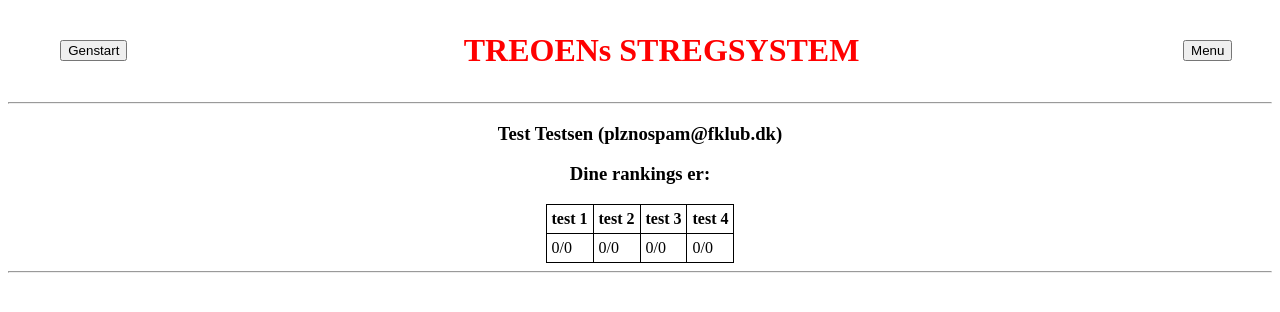
After one commit to f-klubben/stregsystemet, a Django app: page /1/user/1/rank in a window 1280 px wide. The commit adds this page. Shown: the top 312 px of the page. Run offline with Django 3.2, Linux system fonts and the light colour scheme; data comes from the database, SQL or seed files in the repository; data that the repository does not hold is empty.

Commit message:
Add ranking feature to userinfo

```diff
--- a/stregsystem/templates/stregsystem/menu.html
+++ b/stregsystem/templates/stregsystem/menu.html
@@ -25,6 +25,9 @@ har {{member.balance|money}} kroner til gode!
       </th>
       <th>
         <a href="/{{room.id}}/user/{{member.id}}/pay">Indsæt penge</a>
+      </th>
+       <th>
+        <a href="/{{room.id}}/user/{{member.id}}/rank">Rangliste</a>
       </th>
 {% comment %}
       <th>
--- /dev/null
+++ b/stregsystem/templates/stregsystem/menu_userrank.html
@@ -0,0 +1,31 @@
+{% extends "stregsystem/base.html" %}
+
+{% block title %}Treoens stregsystem : Rangliste {% endblock %}
+
+{% block content %}
+
+    <style>
+        .ranking {
+            border: 1px solid black;
+            border-collapse: collapse;
+            padding: 5px;
+        }
+    </style>
+
+    <center>
+        <h3>{{ member.firstname }} {{ member.lastname }} ({{ member.email }})</h3>
+        <h3>Dine rankings er:</h3>
+        <table class="ranking">
+            <tr class="ranking">
+                {% for header in rankings.keys %}
+                    <th class="ranking">{{ header }}</th>
+                {% endfor %}
+            </tr>
+            <tr class="ranking">
+                {% for _, rank in rankings.items %}
+                    <td class="ranking">{{ rank.0 }}/{{ rank.1 }}</td>
+                {% endfor %}
+            </tr>
+        </table>
+    </center>
+{% endblock %}
--- a/stregsystem/urls.py
+++ b/stregsystem/urls.py
@@ -28,5 +28,6 @@ urlpatterns = [
     re_path(r'^(?P<room_id>\d+)/sale/\d+/\d+/$', lambda request, room_id: redirect('menu_index', room_id=room_id), name="menu_sale"),
     re_path(r'^(?P<room_id>\d+)/user/(?P<member_id>\d+)/$', views.menu_userinfo, name="userinfo"),
     re_path(r'^(?P<room_id>\d+)/user/(?P<member_id>\d+)/pay$', views.menu_userpay, name="userpay"),
+    re_path(r'^(?P<room_id>\d+)/user/(?P<member_id>\d+)/rank$', views.menu_userrank, name="userrank"),
     re_path(r'^api/member/payment/qr$', views.qr_payment, name="payment_qr"),
 ]
--- a/stregsystem/views.py
+++ b/stregsystem/views.py
@@ -1,4 +1,5 @@
 import datetime
+import logging
 
 from django.core import management
 from django.forms import modelformset_factory, formset_factory
@@ -6,7 +7,7 @@ from django.forms import modelformset_factory, formset_factory
 from django.contrib.admin.views.decorators import staff_member_required
 from django.contrib.auth.decorators import permission_required
 from django.conf import settings
-from django.db.models import Q
+from django.db.models import Q, Count
 from django import forms
 from django.http import HttpResponsePermanentRedirect, HttpResponseBadRequest
 from django.shortcuts import get_object_or_404, render
@@ -26,6 +27,7 @@ from stregsystem.models import (
     Sale,
     StregForbudError,
     MobilePayment,
+    Category,
 )
 from stregsystem.utils import (
     make_active_productlist_query,
@@ -222,6 +224,39 @@ def menu_userpay(request, room_id, member_id):
     return render(request, 'stregsystem/menu_userpay.html', locals())
 
 
+def menu_userrank(request, room_id, member_id):
+    room = Room.objects.get(pk=room_id)
+    member = Member.objects.get(pk=member_id, active=True)
+
+    def ranking(products, member_id):
+        qs = (
+            Member.objects.filter(sale__product__in=products)
+            .annotate(Count('sale'))
+            .order_by('-sale__count', 'username')
+        )
+        if member not in qs:
+            return 0, qs.count()
+        return list(qs).index(Member.objects.get(id=member_id)) + 1, int(qs.count())
+
+    def get_product_ids_for_category(category):
+        return {
+            category: list(
+                Product.objects.filter(categories__exact=Category.objects.get(name__exact=category)).values_list(
+                    'id', flat=True
+                )
+            )
+        }
+
+    rankings = {
+        key: ranking(ids, member_id)
+        for key, ids in dict(
+            pair for d in list(map(get_product_ids_for_category, list(Category.objects.all()))) for pair in d.items()
+        ).items()
+    }
+
+    return render(request, 'stregsystem/menu_userrank.html', locals())
+
+
 def menu_sale(request, room_id, member_id, product_id=None):
     room = Room.objects.get(pk=room_id)
     news = __get_news()
```
